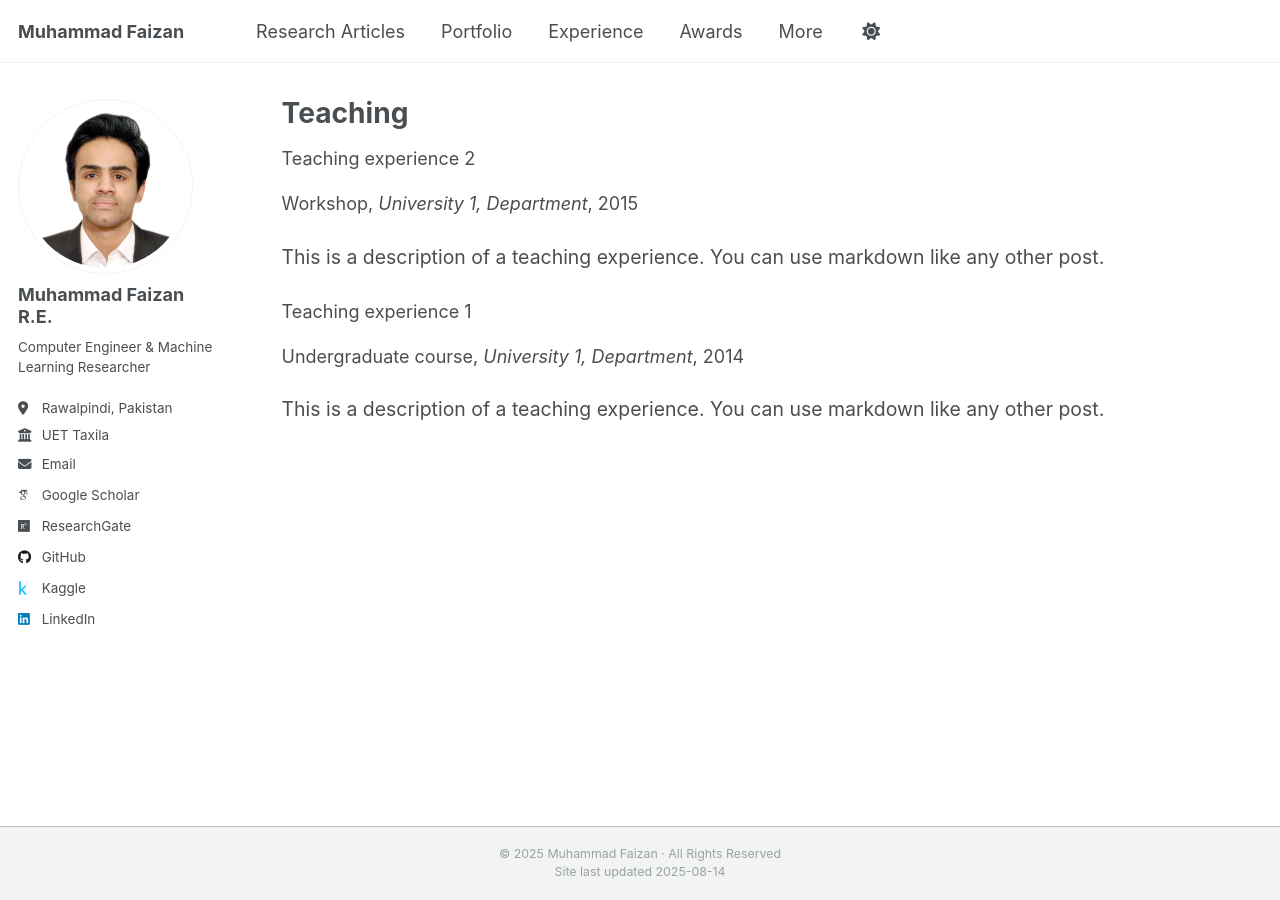
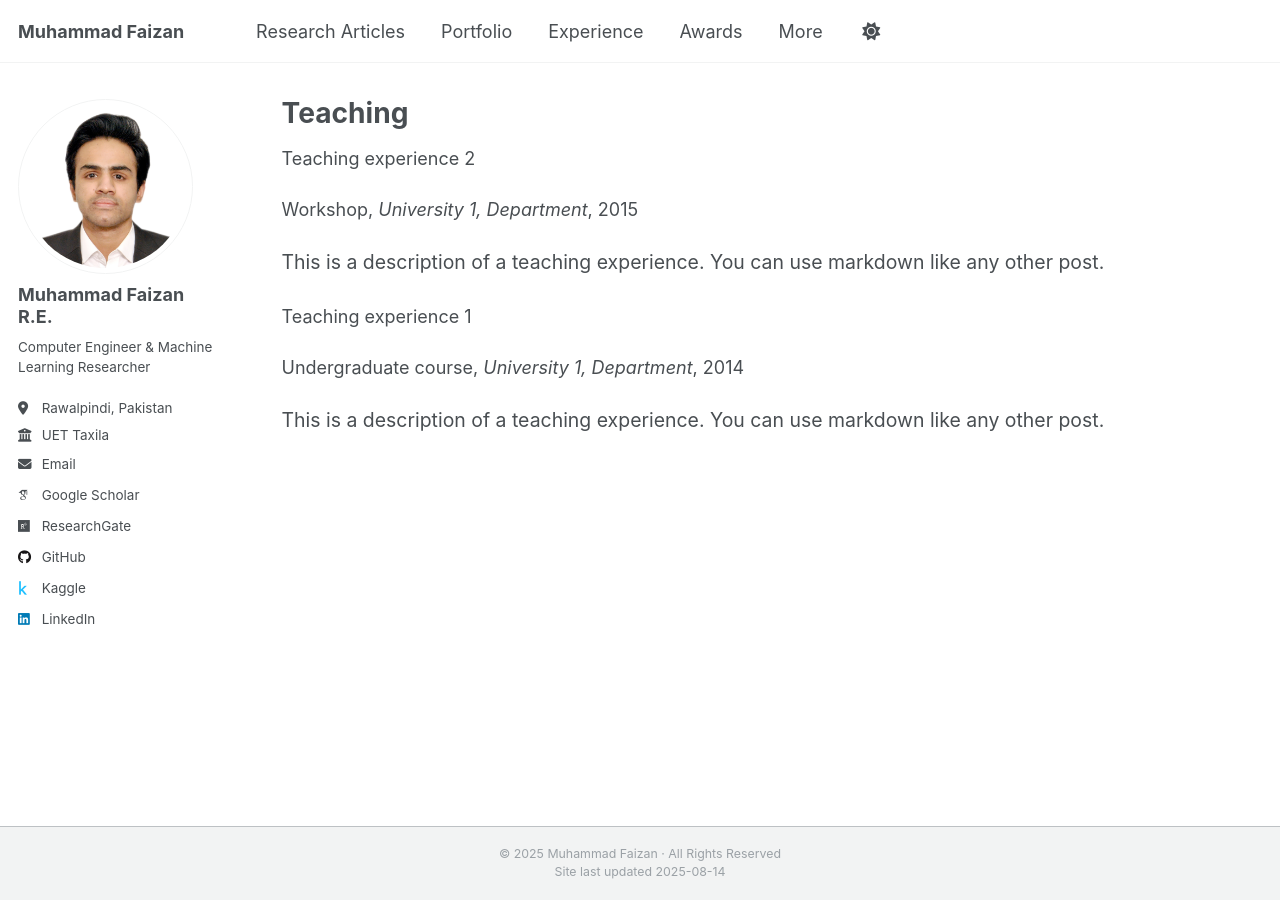
Before and after one commit to MuhammadFaizan99/MuhammadFaizan99.github.io, a Jekyll site: the page built from _pages/teaching.html, in a window 1280 px wide. Built offline with Jekyll 4.4.1, drawn with Linux system fonts in a browser that asks for light colours; some web fonts are replaced; a script that is not in the unit is left out.

Commit message:
Update archive-single.html

```diff
--- a/_includes/archive-single.html
+++ b/_includes/archive-single.html
@@ -50,7 +50,7 @@
       </div>
     {% endif %}
 
-    <p class="archive__item-title">
+    <p>
       {{ title }}
     </p>
 
```
